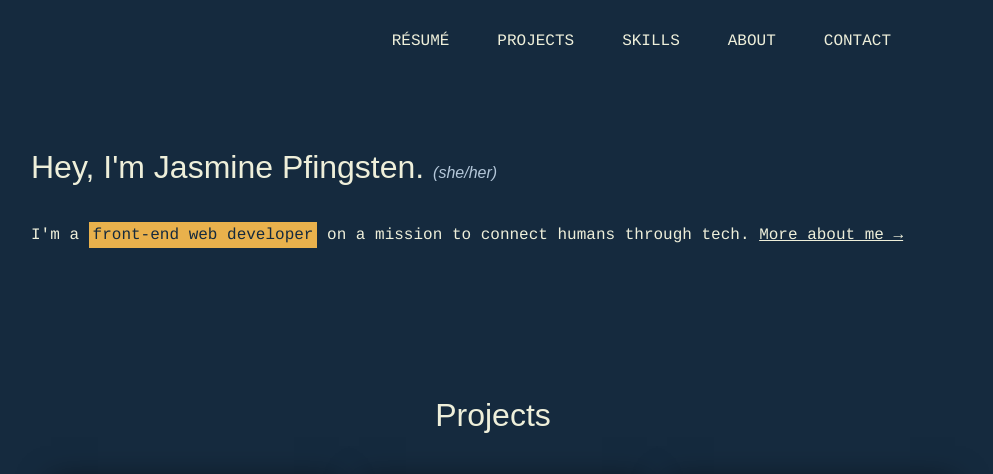
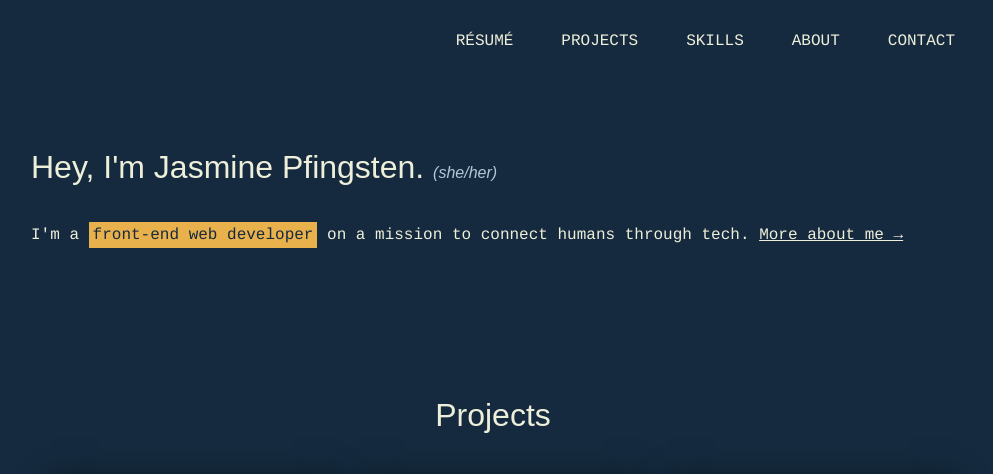
Before and after one commit to jpfingsten/portfolio-v1, a website built with Parcel: page index.html in a window 1280 px wide. Shown: the top 474 px of the page, without its empty margins (147-1140 px from the left). Built offline with nearby package versions, Linux system fonts and the light colour scheme; a web font is replaced by a local one.

Commit message:
Navbar fixes

```diff
--- a/css/main.css
+++ b/css/main.css
@@ -613,6 +613,7 @@ nav .emphasize {
     flex-direction: row;
     justify-content: flex-end;
     width: 924px;
+    margin: 0;
   }
 
   .hamburger {
--- a/js/main.js
+++ b/js/main.js
@@ -5,9 +5,9 @@ const navMenu = document.querySelector(".nav-menu");
 
   window.onscroll = () => {
     if (window.scrollY > navbar.clientHeight || navMenu.classList.contains("active")) {
-  navMenu.classList.add('nav-active');
+  navbar.classList.add('nav-active');
     } else {
-  navMenu.classList.remove('nav-active');
+  navbar.classList.remove('nav-active');
     }
 };
 
```
